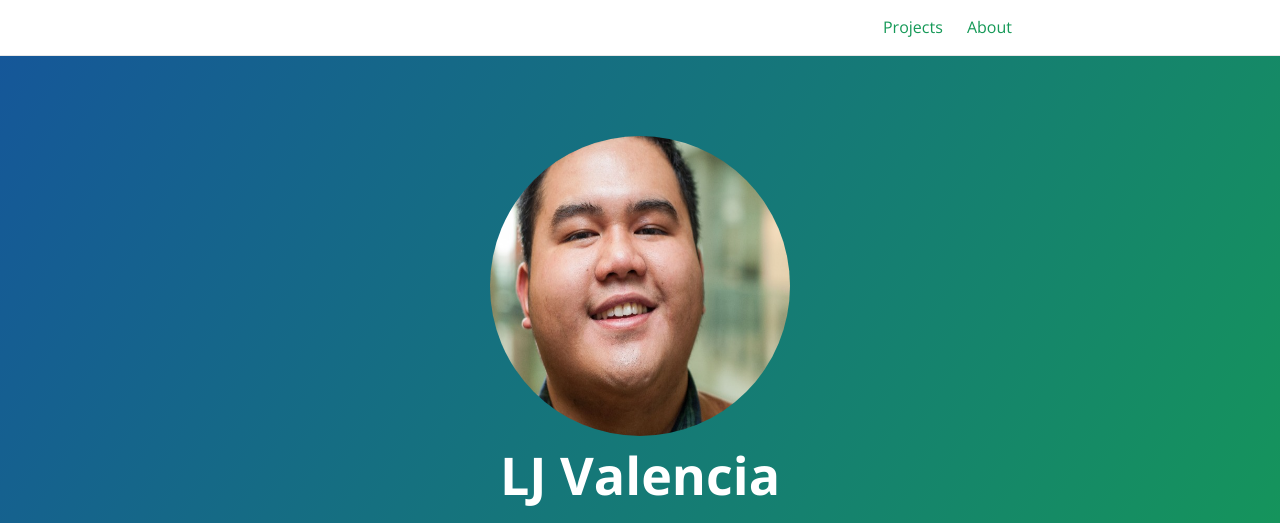
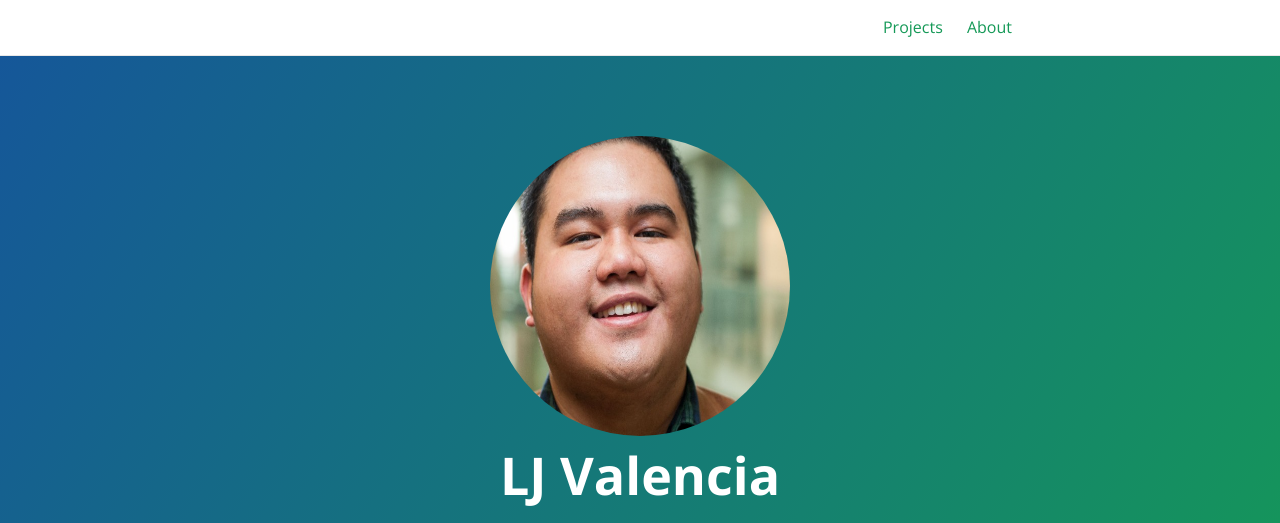
Before and after one commit to lj-valencia/cayman-blog-old-site, a Jekyll site: the page built from index.md, in a window 1280 px wide. Shown: the top 523 px of the page. Built offline with Jekyll 4.4.1, drawn with Linux system fonts in a browser that asks for light colours.

Commit message:
Update style.scss

```diff
--- a/assets/css/style.scss
+++ b/assets/css/style.scss
@@ -10,7 +10,7 @@
   -moz-border-radius: 150px;
   background: url('DSC_8671.jpg') no-repeat;
   background-position: 50% 50%;
-  background-size: 330px 600px;
+  background-size: 320px 570px;
   margin: auto;
   }
 
```
